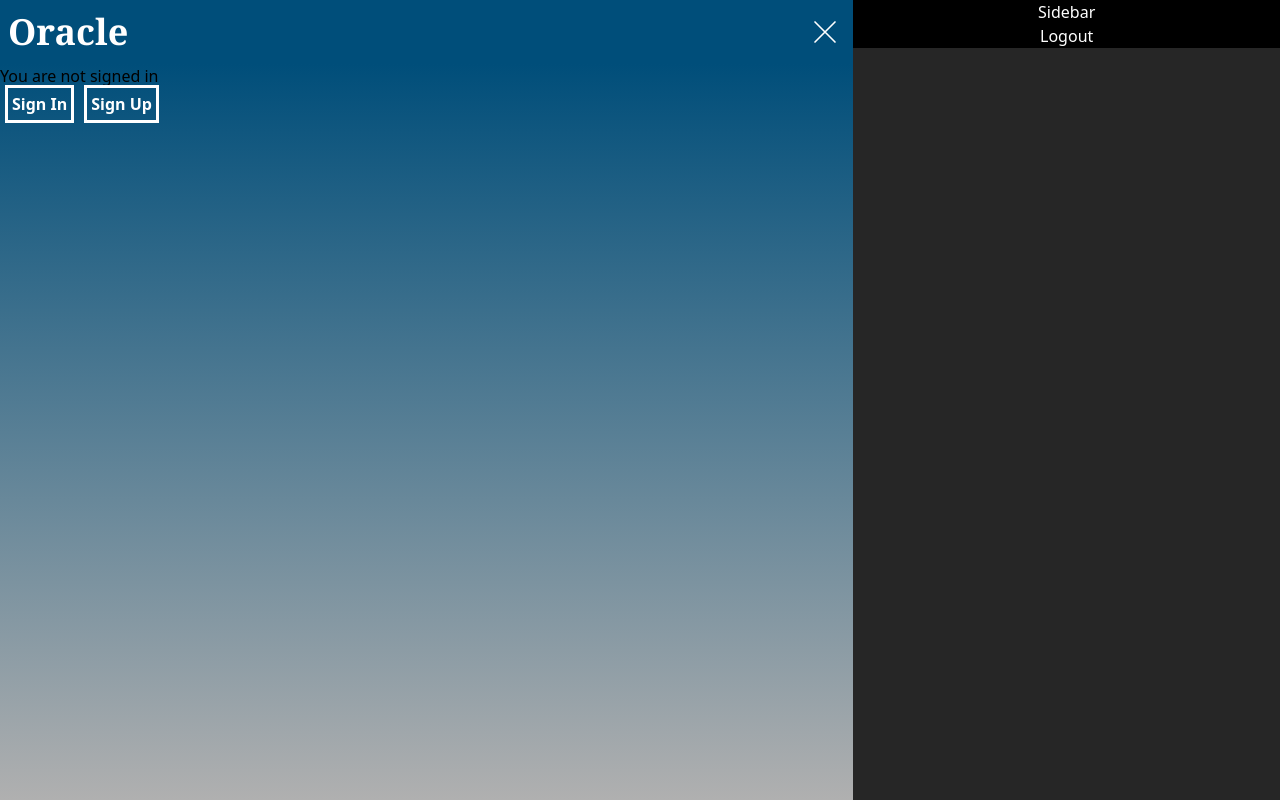
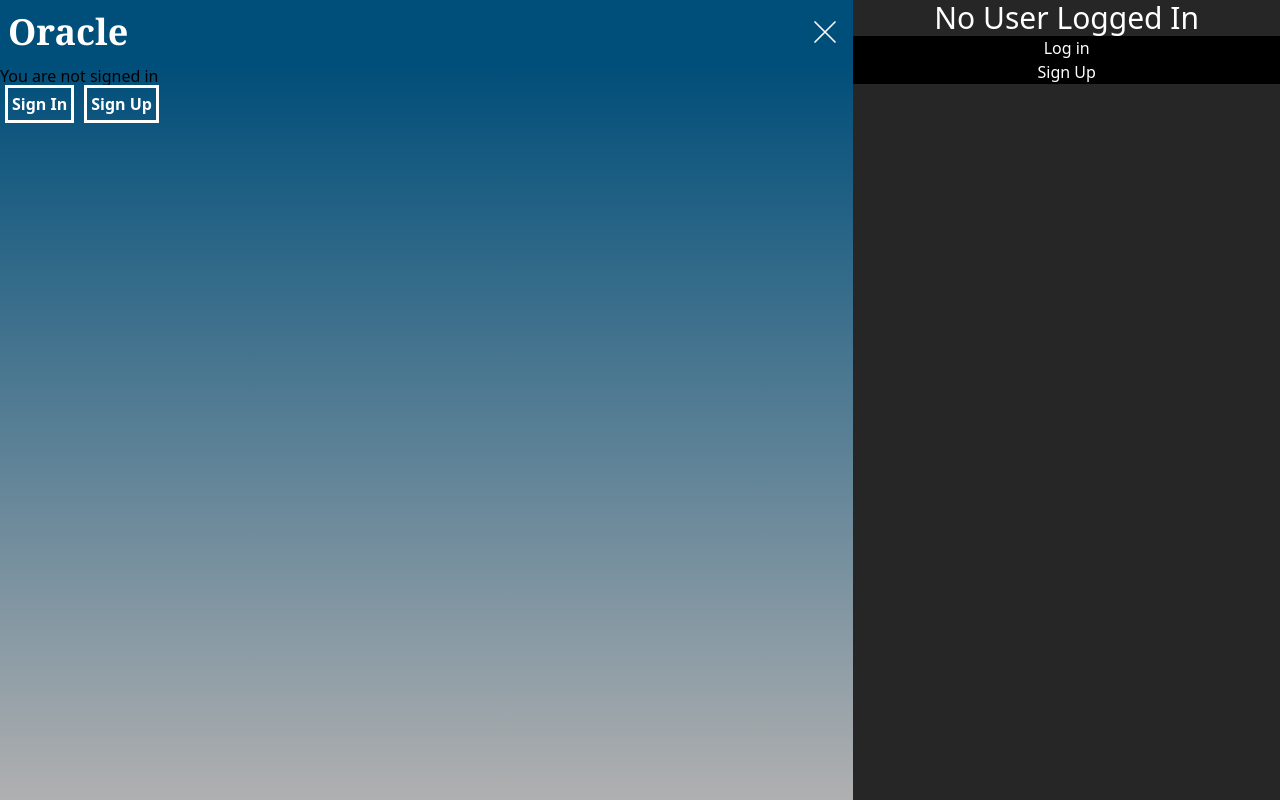
Before and after one commit to JakeIVS/Oracle, a React (Vite) app in the folder client/: page / in a window 1280 px wide. Both pictures are taken after a click on the icon 1252 px from the left and 32 px from the top of the page. Built offline with nearby package versions, Linux system fonts and the light colour scheme; no server answers.

Commit message:
add portrait and account name, logged out state

```diff
--- a/client/src/components/SideBar.jsx
+++ b/client/src/components/SideBar.jsx
@@ -1,14 +1,51 @@
 import React from 'react';
+import { useNavigate } from 'react-router-dom';
 
-function SideBar({ sideBar }) {
-  console.log(sideBar);
+function SideBar({ sideBar, user }) {
+  const navigate = useNavigate();
   const shown =
     'absolute right-0 top-0 flex h-full w-1/3 flex-col bg-neutral-800 text-white transition-all';
   const hidden = 'absolute right-1 top-0 h-full w-0 transition-all';
+
+  console.log(user);
+
+  if (!user) {
+    return (
+      <div className={!sideBar ? hidden : shown}>
+        <div className={!sideBar ? 'hidden' : null}>
+          <h2 className="text-center text-3xl text-white">No User Logged In</h2>
+          <nav>
+            <div
+              className="bg-black text-center hover:bg-neutral-700"
+              onClick={() => navigate('/login', { replace: false })}
+            >
+              Log in
+            </div>
+            <div
+              className="bg-black text-center hover:bg-neutral-700"
+              onClick={() => navigate('/signup', { replace: false })}
+            >
+              Sign Up
+            </div>
+          </nav>
+        </div>
+      </div>
+    );
+  }
+
   return (
     <div className={!sideBar ? hidden : shown}>
       <div className={!sideBar ? 'hidden' : null}>
-        <h1 className={'bg-black text-center'}>Sidebar</h1>
+        <div className="flex flex-col justify-center gap-3 p-16 px-24">
+          <img
+            src="/src/assets/placeholder-portrait.jpg"
+            alt="Profile Image"
+            className="aspect-square h-1/2 rounded-full"
+          />
+          <h2 className="text-center text-lg font-semibold">
+            {user.first_name} {user.last_name}
+          </h2>
+        </div>
         <nav>
           <div
             className="bg-black text-center hover:bg-neutral-700"
```
